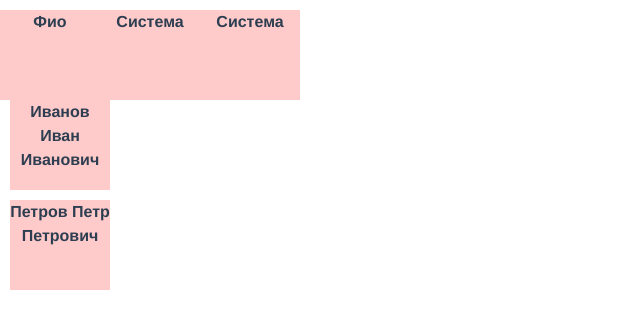
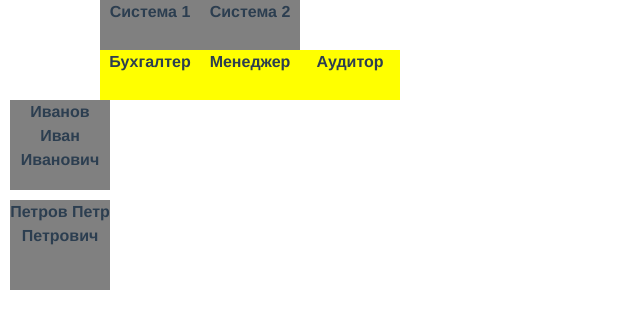
Before and after one commit to skitale-design/dynamic-table, a Vue app: page / in a window 1280 px wide. Shown: the top 328 px of the page, without its empty margins (0-640 px from the left). Built offline with nearby package versions, Linux system fonts and the light colour scheme.

Commit message:
ПЕРЕХОД: вывел имена юзеров, ситсем, ролей И толку?

```diff
--- a/src/App.vue
+++ b/src/App.vue
@@ -1,19 +1,11 @@
 <template>
   <div>
-    <div v-for="h in users.headers" :key="h.id">
-      <OnlyDivs
-        :msg="h.value"
-        :left="h.id*100"
-      />
-    </div>
     <div v-for="u in users.jsondata" :key="u.id">
-      <OnlyDivs
-        :msg="u.name"
-        :top=u.id*100
-      />
+      <OnlyDivs :msg="u.name" :top=u.id*100 />
       <div v-for="s in u.system " :key="s.id">
-        <div v-for="r in s.roles " :key="r.id">
-          <OnlyDivs/>
+        <OnlyDivs :msg="s.name" :top="0" :left="s.id*100"/>
+        <div v-for="r in s.role " :key="r.id">
+          <OnlyDivs :msg="r.name" :top="50" :left="r.id*100" :height="50" color="yellow" />
         </div>
       </div>
     </div>
--- a/src/components/OnlyDivs/OnlyDivs.vue
+++ b/src/components/OnlyDivs/OnlyDivs.vue
@@ -8,10 +8,8 @@
     import {ref,defineProps} from 'vue'
     import {state} from '../StateStore.js'
 
-    console.log(state.fontWeight.bool)
-
     const props = defineProps({
-        color: {type: String, default: "#ffcaca"},
+        color: {type: String, default: "gray"},
         class:{type: String,default:"cell"},
         msg:{type: String,default: "default"},
         top: {type: Number, default: 10},
@@ -22,6 +20,9 @@
     const top = ref(props.top)
     const left = ref(props.left)
     const fontWeight = ref(state.fontWeight.weight)
+    const color = ref(props.color)
+
+    console.log(`props.color = ${props.color}`) //for debugging
 
     const delay = ref(300)
     const clicks = ref(0)
@@ -48,7 +49,6 @@
     function DoubleClickAction(){
         clearSelection()
         state.currentId.id = props.id
-        // console.log(`state.currentId.id = ${state.currentId.id}`) //for debugging
         state.fontWeight.bool = !state.fontWeight.bool
     }
 
@@ -71,7 +71,7 @@
         --top:v-bind(top + 'px');
         --left:v-bind(left + 'px');
         --height:v-bind(props.height + 'px');
-        --color: v-bind(props.color);
+        --mycolor: v-bind(color);
         --fontWeight: v-bind((id == state.currentId.id)?fontWeight:"normal")
     }
 
@@ -81,7 +81,7 @@
         left: var(--left);
         width: 100px;
         height: var(--height);
-        background-color: var(--color);
+        background-color: var(--mycolor);
         font-weight: var(--fontWeight)
 
     }
@@ -92,6 +92,6 @@
         left: var(--left);
         width: 100px;
         height: var(--height);
-        background-color: var(--color);
+        background-color: var(--mycolor);
     }
 </style>
```
